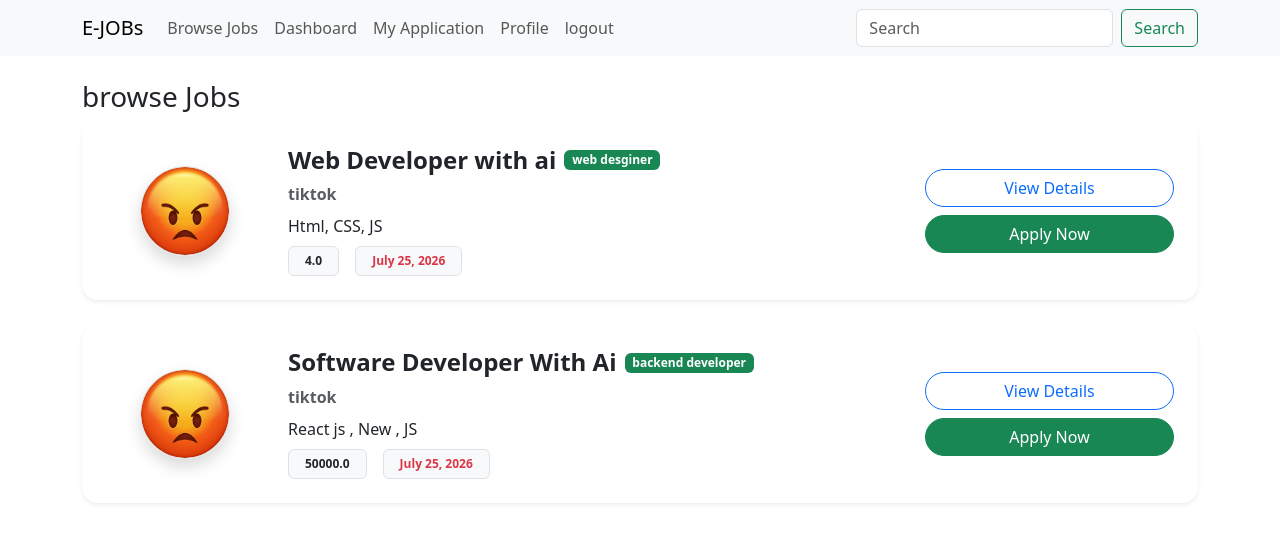
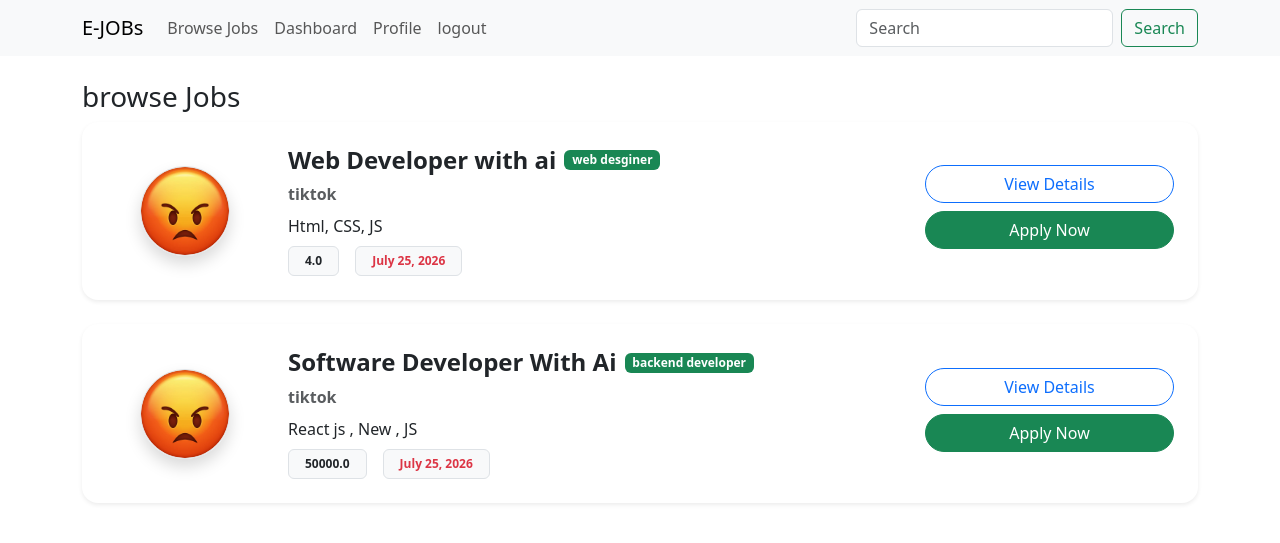
Before and after one commit to Bikrom2001/job-Portal, a Django app: page /browse-job/ in a window 1280 px wide. Shown: the top 543 px of the page. Run offline with Django 5.2, Linux system fonts and the light colour scheme; a user stored in the database is signed in; data comes from the database, SQL or seed files in the repository; both versions use the stored data as it was after the commit.

Commit message:
Candidate List html show

```diff
--- a/jobPortalProject/jobportal/templates/browse-jobs.html
+++ b/jobPortalProject/jobportal/templates/browse-jobs.html
@@ -76,10 +76,15 @@
           </a>
 
           <a href="{% url 'delete_job_view' job.id %}"
-             class="btn btn-outline-danger rounded-pill px-4 w-100">
+             class="btn btn-outline-danger rounded-pill px-4 mb-2 w-100">
             <i class="bi bi-trash"></i>
             Delete
           </a>
+           <a href=""
+        class="btn btn-success rounded-pill px-4 mb-2 w-100">
+            <i class="bi bi-send-check"></i>
+           Candidate List
+        </a>
 
             {% endif %}
 
@@ -89,11 +94,15 @@
                 View Details
             </a>
 
-        <a href="{% url 'apply_job_view' job.id %}"
-        class="btn btn-success rounded-pill px-4 w-100">
+            {% if request.user.user_type != 'Recruiter' %}
+               <a href="{% url 'apply_job_view' job.id %}"
+        class="btn btn-success rounded-pill px-4 mb-2 w-100">
             <i class="bi bi-send-check"></i>
             Apply Now
         </a>
+            {% endif %}
+
+
 
 
 
--- a/jobPortalProject/jobportal/templates/master/nav.html
+++ b/jobPortalProject/jobportal/templates/master/nav.html
@@ -15,9 +15,15 @@
         <li class="nav-item">
           <a class="nav-link " href="{% url 'dashboard_view' %}">Dashboard</a>
         </li>
+
+
+        {% if request.user.user_type == 'Seeker' %}
         <li class="nav-item">
           <a class="nav-link " href="{% url 'my_application' %}">My Application</a>
         </li>
+
+        {% endif %}
+
 
         <li class="nav-item">
           <a class="nav-link " href="{% url 'profile_view' %}">Profile</a>
```
Also changed, not shown: jobPortalProject/db.sqlite3.
